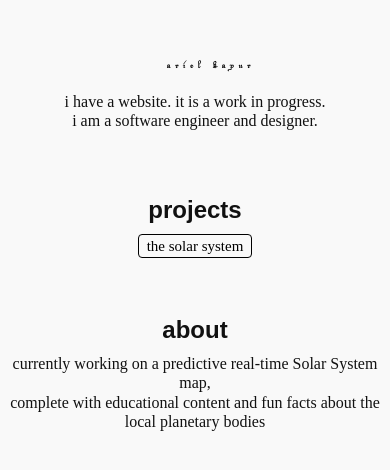
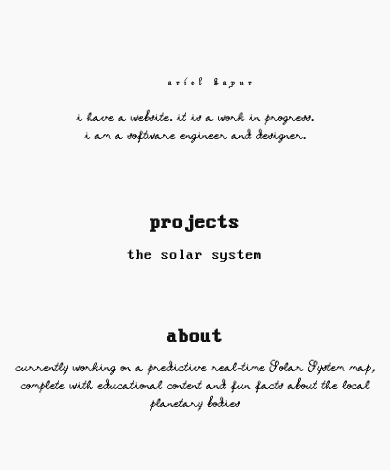
Before and after one commit to arielkapur/arielkapur.github.io, a plain HTML site: page index.html in a window 390 px wide. Shown: the part 176-646 px from the top of the page. Drawn offline with Linux system fonts and the light colour scheme.

Commit message:
rollback on agentic changes
bye 500 tokens except for estack fits viewer

```diff
--- a/cursor.js
+++ b/cursor.js
@@ -31,7 +31,8 @@ const CURSOR_ID = 'cursor';
             return;
         }
 
-        document.body.classList.add('custom-cursor-enabled');
+        // hide native cursor
+        document.body.style.cursor = 'none';
 
         // ensure basic styles (in case CSS didn't load yet)
         Object.assign(cursor.style, {
--- a/index.html
+++ b/index.html
@@ -74,23 +74,16 @@
                 const finalNamePx = Math.max(6, best);
                 el.style.fontSize = finalNamePx + 'px';
 
-                // Responsive scaling of subheadings/paragraphs relative to name size
-                const vw = window.innerWidth;
-                let subRatio = 0.82;
-                let paraRatio = 0.70;
-                if (vw <= 1024) { subRatio = 0.80; paraRatio = 0.68; }
-                if (vw <= 640) { subRatio = 0.78; paraRatio = 0.66; }
-
-                const subSize = Math.max(12, Math.floor(finalNamePx * subRatio));
-                const paraSize = Math.max(11, Math.floor(finalNamePx * paraRatio));
+                // Now adjust subheadings and pixelitalic paragraphs relative to name size
+                const nameSize = finalNamePx;
+                // subheading: 6/7 of name size, paragraph: 5/7 of name size
+                const subSize = Math.max(10, Math.floor(nameSize * 6 / 7));
+                const paraSize = Math.max(10, Math.floor(nameSize * 5 / 7));
 
                 document.querySelectorAll('.subheading').forEach(h => {
                     h.style.fontSize = subSize + 'px';
                 });
                 document.querySelectorAll('.pixelitalic').forEach(p => {
-                    p.style.fontSize = paraSize + 'px';
-                });
-                document.querySelectorAll('.dos').forEach(p => {
                     p.style.fontSize = paraSize + 'px';
                 });
             }
--- a/style.css
+++ b/style.css
@@ -1,7 +1,7 @@
 body {
     background-color: #f9f9f9;
     color: #111;
-    font-family: "Source Serif 4", Georgia, serif;
+    font-family: Georgia, serif;
 
     text-align: center;
 
@@ -12,6 +12,8 @@ body {
 
 /* Custom cursor: hidden by default until JS enables it */
 @media (pointer: fine) and (hover: hover) {
+    body { cursor: none; }
+
     /* Position the container fixed to the viewport */
     #cursor {
         position: fixed;
@@ -47,15 +49,14 @@ body {
     }
 
     /* Prevent browser from showing its own pointer/hand over interactive elements */
-    .custom-cursor-enabled,
-    .custom-cursor-enabled a, .custom-cursor-enabled a:link, .custom-cursor-enabled a:visited, .custom-cursor-enabled a:hover, .custom-cursor-enabled a:active,
-    .custom-cursor-enabled button, .custom-cursor-enabled input, .custom-cursor-enabled textarea, .custom-cursor-enabled select, .custom-cursor-enabled label {
+    a, a:link, a:visited, a:hover, a:active,
+    button, input, textarea, select, label {
         cursor: none !important;
     }
 }
 
 h1 {
-    font-size: clamp(2.5rem, 9vw, 8rem);
+    font-size: 4rem;
     letter-spacing: 5px;
 }
 
@@ -76,21 +77,6 @@ a {
 /* remove underline globally (including hover/focus) for a cleaner look */
 a, a:link, a:visited, a:hover, a:focus, a:active {
     text-decoration: none !important;
-}
-
-a:focus-visible,
-button:focus-visible,
-input:focus-visible {
-    outline: 3px solid currentColor;
-    outline-offset: 4px;
-}
-
-/* Preserve visible button borders while keeping custom fonts/cursor behavior */
-button {
-    border: 1px solid currentColor;
-    background: transparent;
-    color: inherit;
-    font-family: inherit;
 }
 
 @font-face {
@@ -124,9 +110,11 @@ button {
 .name {
     font-family: "DeiGrat", monospace;
     display: inline-block;
-    max-width: calc(100vw - 2rem);
+    /* exact one-seventh of the viewport width */
+    width: calc(100vw / 7);
     box-sizing: border-box;
-    white-space: nowrap;
+    white-space: nowrap;   /* no line breaks allowed */
+    overflow: visible;
     text-align: center;
 
     /* make glow transitions faster and hint the browser to optimize */
@@ -142,49 +130,57 @@ button {
 
     font-family: "DeiGrat", monospace;
     display: inline-block;
-    max-width: calc(100vw - 2rem);
+    width: calc(100vw / 7);
     box-sizing: border-box;
     white-space: nowrap;
     overflow: visible;
     text-align: center;
 }
 
+/* on small screens let JS / media queries decide if different behavior is needed */
+@media (max-width: 480px) {
+    .name {
+        /* keep it single-line but allow a more reasonable starting size */
+        font-size: 20px;
+    }
+}
+
 /* Subheading and paragraph utility classes using project fonts.
    Sizes will be adjusted by JS so they never exceed .name's pixel size. */
 .subheading,
 h2.subheading {
-    font-family: "Work Sans", sans-serif !important;
-    font-weight: 600 !important;
+    font-family: "vipnagorgialla", serif !important;
     line-height: 1;
     margin: 12px 0;
-    font-size: clamp(1.5rem, 6vw, 4rem) !important;
+    /* script will override to a value <= name size; provide fallback */
+    font-size: 20px !important;
 }
 
 .pixelitalic,
 p.pixelitalic {
-    font-family: "Source Serif 4", serif !important;
+    font-family: "cavalhatriz", monospace !important;
     line-height: 1.2;
     margin: 8px 0;
-    font-size: clamp(1rem, 4vw, 2.5rem) !important;
+    font-size: 15px !important;
 }
 
 /* If links or other inline elements should use pixelitalic, allow applying class to them too */
 .pixelitalic-inline {
-    font-family: "Source Serif 4", serif !important;
+    font-family: "cavalhatriz", monospace !important;
     font-style: italic !important;
 }
 
 .dos,
 p.dos {
-    font-family: "Source Serif 4", serif !important;
+    font-family: "dos", monospace !important;
     line-height: 1.2;
-    margin: 3px 0;
+    margin: 8px 0;
     font-size: 15px !important;
 }
 
 /* If links or other inline elements should use pixelitalic, allow applying class to them too */
 .dos-inline {
-    font-family: "Source Serif 4", serif !important;
+    font-family: "dos", monospace !important;
     font-style: italic !important;
 }
 
@@ -205,17 +201,11 @@ p.dos {
     margin: 0; /* anchors provide vertical spacing */
     overflow: hidden;
     -webkit-tap-highlight-color: transparent;
-    border-radius: 4px;
-    border: 1.5px solid currentColor; /* clear outline signals interactivity */
+    border-radius: 2px;
     /* ensure the text stays above the pseudo-element */
     z-index: 2;
-    transition: color 260ms ease, border-color 260ms ease, box-shadow 200ms ease;
+    transition: color 260ms ease;
     color: inherit;
-}
-.reveal-highlight:hover,
-.reveal-highlight:focus-visible {
-    box-shadow: 0 0 0 3px rgba(8, 8, 8, 0.15);
-    outline: none;
 }
 .reveal-highlight::before {
     content: "";
@@ -225,7 +215,7 @@ p.dos {
     right: 0;
     bottom: 0;
     background: #080808;
-    border-radius: 4px;
+    border-radius: 2px;
     transform-origin: left center;
     transform: scaleX(0);
     transition: transform 300ms cubic-bezier(0.2,0.9,0.2,1);
```
Also changed, not shown: universe/index.html (+3 -11 lines), universe/style.css (+2 -10 lines), images/favicon.ico (added), images/favicon.svg (added), images/favicon48.png (added), images/favicon_alt.png (added).
